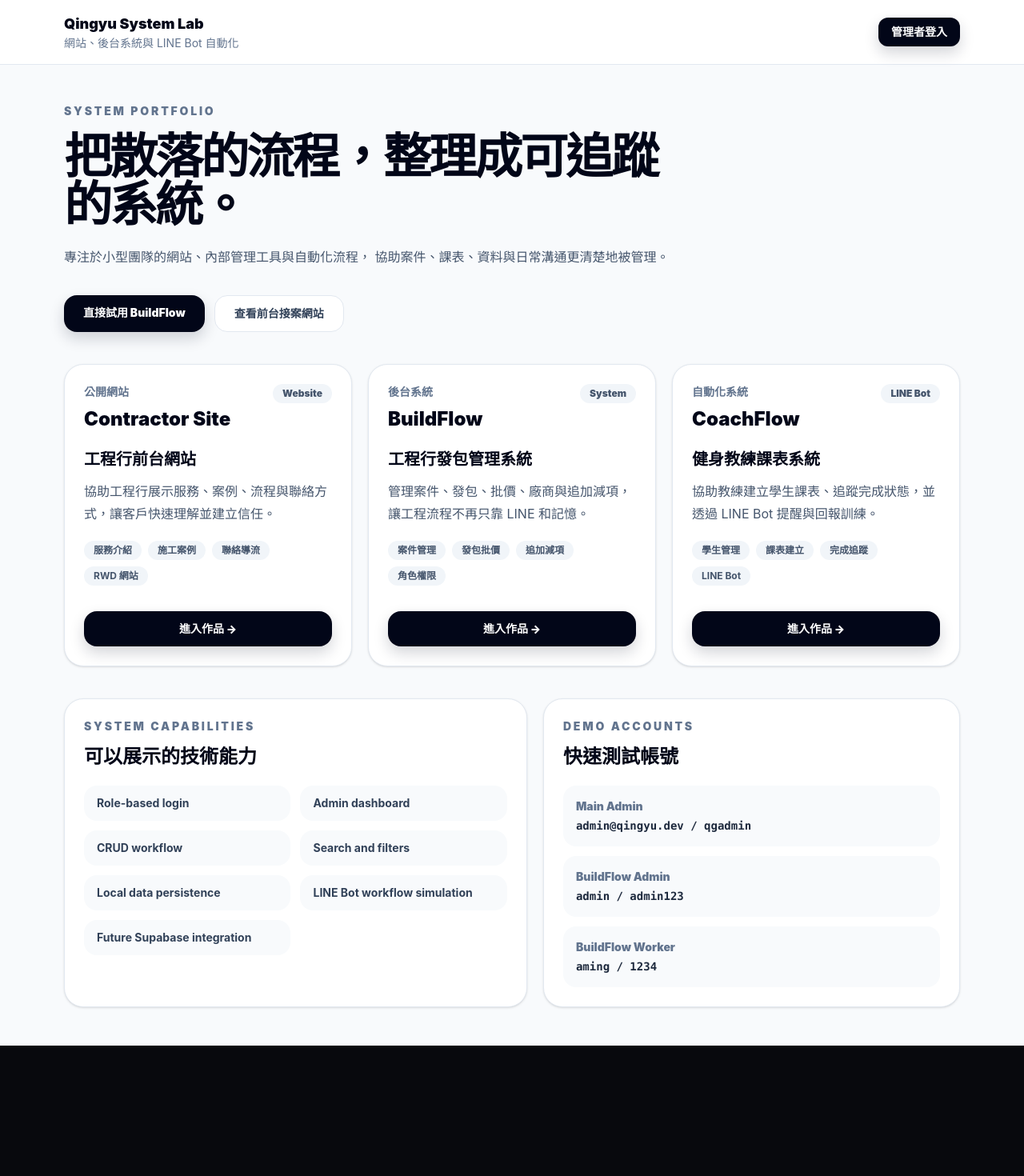
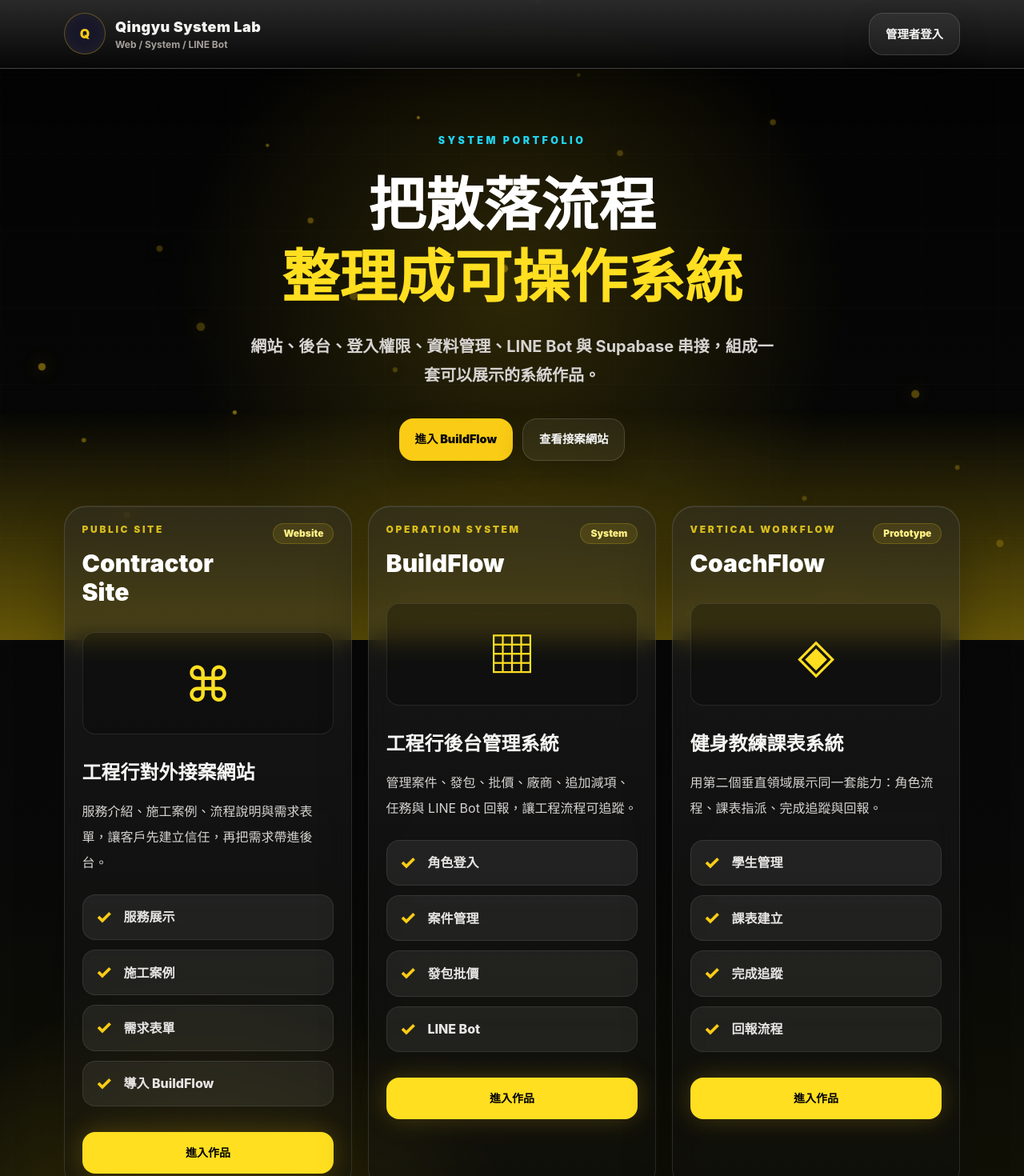
Before and after one commit to QingyuJin/qingyu-web-studio, a React (Vite) app: page / in a window 1280 px wide. Shown: the top 1470 px of the page at 80% size. Before the commit the page ends 1307 px from the top, so only its background shows below. Built offline with nearby package versions, Linux system fonts and the light colour scheme.

Commit message:
refresh portfolio ui with dark glass style

```diff
--- a/src/ContractorSite.jsx
+++ b/src/ContractorSite.jsx
@@ -177,14 +177,14 @@ function ContractorSite() {
   }
 
   return (
-    <main className="min-h-screen bg-slate-50 text-slate-950">
-      <header className="border-b border-slate-200 bg-white">
+    <main className="contractor-dark lab-page min-h-screen text-slate-950">
+      <header className="lab-topbar sticky top-0 z-30">
         <div className="mx-auto flex max-w-6xl flex-col gap-4 px-4 py-4 md:flex-row md:items-center md:justify-between">
           <div>
-            <Link to="/" className="text-sm font-bold text-slate-500">
+            <Link to="/" className="text-sm font-bold text-yellow-300">
               ← 回系統入口
             </Link>
-            <p className="mt-2 text-xl font-black">Contractor Site</p>
+            <p className="mt-2 text-xl font-black text-white">Contractor Site</p>
             <p className="text-sm text-slate-500">工程行對外接案網站</p>
           </div>
 
@@ -233,38 +233,30 @@ function HeroSection() {
   return (
     <section className="mx-auto max-w-6xl px-4 py-12 md:py-16">
       <div className="grid gap-10 lg:grid-cols-[1fr_420px] lg:items-center">
-        <div>
-          <p className="text-sm font-black uppercase tracking-[0.2em] text-slate-500">
-            Contractor Website
-          </p>
+        <div className="text-center lg:text-left">
+          <p className="lab-eyebrow">Contractor Website</p>
 
-          <h1 className="mt-4 text-4xl font-black tracking-[-0.05em] md:text-6xl">
+          <h1 className="mt-6 text-5xl font-black leading-tight tracking-normal md:text-7xl">
             讓工程行的服務、案例與聯絡方式被清楚看見。
           </h1>
 
-          <p className="mt-6 max-w-2xl leading-8 text-slate-600">
+          <p className="mt-6 max-w-2xl text-lg font-bold leading-9 text-slate-600">
             這是一個工程行對外接案網站原型，負責展示服務項目、施工案例、流程說明與聯絡導流。
             對外網站負責接案，內部系統則交給 BuildFlow 管理案件、發包與追加減項。
           </p>
 
-          <div className="mt-8 flex flex-wrap gap-3">
-            <a
-              href="#services"
-              className="rounded-2xl bg-slate-950 px-6 py-3 text-sm font-black text-white"
-            >
+          <div className="mt-8 flex flex-wrap justify-center gap-3 lg:justify-start">
+            <a href="#services" className="lab-primary-button">
               查看服務
             </a>
-            <a
-              href="#cases"
-              className="rounded-2xl border border-slate-200 bg-white px-6 py-3 text-sm font-black text-slate-700"
-            >
+            <a href="#cases" className="lab-secondary-button">
               查看案例
             </a>
           </div>
         </div>
 
-        <div className="rounded-3xl border border-slate-200 bg-white p-6 shadow-sm">
-          <p className="text-sm font-black text-slate-500">網站目的</p>
+        <div className="lab-glass-panel">
+          <p className="lab-eyebrow">Website Purpose</p>
 
           <div className="mt-5 grid gap-3">
             {[
@@ -272,10 +264,10 @@ function HeroSection() {
               "展示施工案例與信任感",
               "讓客戶快速送出需求",
               "把前台詢問導入後台管理",
-            ].map((item, index) => (
+            ].map((item) => (
               <div key={item} className="flex gap-3 rounded-2xl bg-slate-50 p-4">
-                <span className="grid h-7 w-7 shrink-0 place-items-center rounded-full bg-slate-950 text-xs font-black text-white">
-                  {index + 1}
+                <span className="grid h-7 w-7 shrink-0 place-items-center rounded-full bg-yellow-300 text-xs font-black text-black">
+                  ✓
                 </span>
                 <p className="font-bold text-slate-700">{item}</p>
               </div>
@@ -417,7 +409,7 @@ function WhyWebsiteSection() {
           <p className="text-sm font-black uppercase tracking-[0.2em] text-slate-500">
             Why Website
           </p>
-          <h2 className="mt-4 text-3xl font-black tracking-[-0.04em] md:text-5xl">
+          <h2 className="mt-4 text-3xl font-black tracking-normal md:text-5xl">
             工程行不能只靠 LINE 相簿和口頭介紹。
           </h2>
           <p className="mt-5 leading-8 text-slate-600">
@@ -453,7 +445,7 @@ function BuildFlowRelationSection() {
             <p className="text-sm font-black uppercase tracking-[0.2em] text-slate-400">
               Website + System
             </p>
-            <h2 className="mt-4 text-3xl font-black tracking-[-0.04em] md:text-5xl">
+            <h2 className="mt-4 text-3xl font-black tracking-normal md:text-5xl">
               前台負責接案，後台負責管理。
             </h2>
             <p className="mt-5 leading-8 text-slate-300">
@@ -537,7 +529,7 @@ function ContactSection({
         <div className="grid gap-8 lg:grid-cols-[0.9fr_1.1fr]">
           <div>
             <p className="text-sm font-black uppercase tracking-[0.2em] text-slate-500">Contact</p>
-            <h2 className="mt-4 text-3xl font-black tracking-[-0.04em] md:text-5xl">
+            <h2 className="mt-4 text-3xl font-black tracking-normal md:text-5xl">
               讓客戶用固定格式提供需求。
             </h2>
             <p className="mt-5 leading-8 text-slate-600">
@@ -677,7 +669,7 @@ function SectionTitle({ label, title, desc }) {
   return (
     <div>
       <p className="text-sm font-black uppercase tracking-[0.2em] text-slate-500">{label}</p>
-      <h2 className="mt-4 max-w-4xl text-3xl font-black tracking-[-0.04em] md:text-5xl">{title}</h2>
+      <h2 className="mt-4 max-w-4xl text-3xl font-black tracking-normal md:text-5xl">{title}</h2>
       {desc && <p className="mt-4 max-w-3xl leading-8 text-slate-600">{desc}</p>}
     </div>
   )
--- a/src/ProjectHub.jsx
+++ b/src/ProjectHub.jsx
@@ -2,31 +2,34 @@ import { Link } from "react-router-dom"
 
 const projects = [
   {
-    title: "工程行前台網站",
+    title: "工程行對外接案網站",
     name: "Contractor Site",
     path: "/contractor-site",
     status: "Website",
-    type: "公開網站",
-    desc: "協助工程行展示服務、案例、流程與聯絡方式，讓客戶快速理解並建立信任。",
-    features: ["服務介紹", "施工案例", "聯絡導流", "RWD 網站"],
+    type: "Public Site",
+    desc: "服務介紹、施工案例、流程說明與需求表單，讓客戶先建立信任，再把需求帶進後台。",
+    features: ["服務展示", "施工案例", "需求表單", "導入 BuildFlow"],
+    icon: "⌘",
   },
   {
-    title: "工程行發包管理系統",
+    title: "工程行後台管理系統",
     name: "BuildFlow",
     path: "/buildflow",
     status: "System",
-    type: "後台系統",
-    desc: "管理案件、發包、批價、廠商與追加減項，讓工程流程不再只靠 LINE 和記憶。",
-    features: ["案件管理", "發包批價", "追加減項", "角色權限"],
+    type: "Operation System",
+    desc: "管理案件、發包、批價、廠商、追加減項、任務與 LINE Bot 回報，讓工程流程可追蹤。",
+    features: ["角色登入", "案件管理", "發包批價", "LINE Bot"],
+    icon: "▦",
   },
   {
     title: "健身教練課表系統",
     name: "CoachFlow",
     path: "/coachflow",
-    status: "LINE Bot",
-    type: "自動化系統",
-    desc: "協助教練建立學生課表、追蹤完成狀態，並透過 LINE Bot 提醒與回報訓練。",
-    features: ["學生管理", "課表建立", "完成追蹤", "LINE Bot"],
+    status: "Prototype",
+    type: "Vertical Workflow",
+    desc: "用第二個垂直領域展示同一套能力：角色流程、課表指派、完成追蹤與回報。",
+    features: ["學生管理", "課表建立", "完成追蹤", "回報流程"],
+    icon: "◈",
   },
 ]
 
@@ -35,9 +38,10 @@ const capabilities = [
   "Admin dashboard",
   "CRUD workflow",
   "Search and filters",
-  "Local data persistence",
-  "LINE Bot workflow simulation",
-  "Future Supabase integration",
+  "Supabase webhook",
+  "LINE Bot task reports",
+  "Mobile-first UI",
+  "Interactive feedback",
 ]
 
 const demoAccounts = [
@@ -48,133 +52,135 @@ const demoAccounts = [
 
 function ProjectHub() {
   return (
-    <main className="min-h-screen bg-slate-50 text-slate-950">
-      <header className="border-b border-slate-200 bg-white">
+    <main className="lab-page min-h-screen overflow-hidden text-stone-100">
+      <FloatingParticles />
+
+      <header className="lab-topbar sticky top-0 z-30">
         <div className="mx-auto flex max-w-6xl items-center justify-between gap-4 px-4 py-4">
+          <Link to="/" className="flex items-center gap-3" aria-label="Qingyu System Lab">
+            <span className="lab-mark">Q</span>
             <div>
-            <p className="text-lg font-black">Qingyu System Lab</p>
-            <p className="text-sm text-slate-500">網站、後台系統與 LINE Bot 自動化</p>
+              <p className="text-lg font-black tracking-wide">Qingyu System Lab</p>
+              <p className="text-xs font-bold text-stone-400">Web / System / LINE Bot</p>
             </div>
+          </Link>
 
-          <Link
-            to="/login"
-            className="rounded-xl bg-slate-950 px-4 py-2 text-sm font-bold text-white"
-          >
+          <Link to="/login" className="lab-ghost-button">
             管理者登入
           </Link>
         </div>
       </header>
 
-      <section className="mx-auto max-w-6xl px-4 py-12">
-        <div className="max-w-3xl">
-          <p className="text-sm font-black uppercase tracking-[0.2em] text-slate-500">
-            System Portfolio
+      <section className="relative mx-auto max-w-6xl px-4 py-14 md:py-20">
+        <div className="mx-auto max-w-4xl text-center">
+          <p className="lab-eyebrow">SYSTEM PORTFOLIO</p>
+          <h1 className="mt-6 text-5xl font-black leading-tight tracking-normal text-white md:text-7xl">
+            把散落流程
+            <span className="block text-yellow-300">整理成可操作系統</span>
+          </h1>
+          <p className="mx-auto mt-6 max-w-2xl text-lg font-bold leading-9 text-stone-300 md:text-xl">
+            網站、後台、登入權限、資料管理、LINE Bot 與 Supabase 串接，組成一套可以展示的系統作品。
           </p>
 
-          <h1 className="mt-4 text-4xl font-black tracking-[-0.05em] md:text-6xl">
-            把散落的流程，整理成可追蹤的系統。
-          </h1>
-
-          <p className="mt-5 leading-8 text-slate-600">
-            專注於小型團隊的網站、內部管理工具與自動化流程，
-            協助案件、課表、資料與日常溝通更清楚地被管理。
-          </p>
-
-          <div className="mt-8 flex flex-wrap gap-3">
-            <Link
-              to="/buildflow"
-              className="rounded-2xl bg-slate-950 px-6 py-3 text-sm font-black text-white"
-            >
-              直接試用 BuildFlow
+          <div className="mt-9 flex flex-wrap justify-center gap-3">
+            <Link to="/buildflow" className="lab-primary-button">
+              進入 BuildFlow
             </Link>
-            <Link
-              to="/contractor-site"
-              className="rounded-2xl border border-slate-200 bg-white px-6 py-3 text-sm font-black text-slate-700"
-            >
-              查看前台接案網站
+            <Link to="/contractor-site" className="lab-secondary-button">
+              查看接案網站
             </Link>
           </div>
         </div>
 
-        <div className="mt-10 grid gap-5 lg:grid-cols-3">
+        <div className="mt-14 grid gap-5 lg:grid-cols-3">
           {projects.map((project) => (
-            <article
-              key={project.name}
-              className="flex min-h-[360px] flex-col justify-between rounded-3xl border border-slate-200 bg-white p-6 shadow-sm"
-            >
+            <Link key={project.name} to={project.path} className="lab-project-card group">
+              <div className="flex items-start justify-between gap-4">
                 <div>
-                <div className="flex items-start justify-between gap-3">
-                  <div>
-                    <p className="text-sm font-bold text-slate-500">{project.type}</p>
-                    <h2 className="mt-2 text-2xl font-black">{project.name}</h2>
+                  <p className="text-xs font-black uppercase tracking-[0.22em] text-yellow-300/80">
+                    {project.type}
+                  </p>
+                  <h2 className="mt-4 text-3xl font-black text-white">{project.name}</h2>
                 </div>
-
-                  <span className="rounded-full bg-slate-100 px-3 py-1 text-xs font-black text-slate-600">
+                <span className="rounded-full border border-yellow-300/20 bg-yellow-300/10 px-3 py-1 text-xs font-black text-yellow-200">
                   {project.status}
                 </span>
               </div>
 
-                <h3 className="mt-5 text-xl font-black">{project.title}</h3>
-                <p className="mt-3 leading-7 text-slate-600">{project.desc}</p>
+              <div className="my-8 grid h-32 place-items-center rounded-2xl border border-white/10 bg-black/25 text-6xl text-yellow-300 shadow-inner">
+                {project.icon}
+              </div>
 
-                <div className="mt-5 flex flex-wrap gap-2">
+              <h3 className="text-2xl font-black text-stone-100">{project.title}</h3>
+              <p className="mt-4 leading-8 text-stone-300">{project.desc}</p>
+
+              <div className="mt-6 grid gap-3">
                 {project.features.map((feature) => (
-                    <span
-                      key={feature}
-                      className="rounded-full bg-slate-100 px-3 py-1 text-xs font-bold text-slate-600"
-                    >
+                  <span key={feature} className="lab-check-row">
+                    <span>✓</span>
                     {feature}
                   </span>
                 ))}
               </div>
-              </div>
 
-              <Link
-                to={project.path}
-                className="mt-8 block rounded-2xl bg-slate-950 px-5 py-3 text-center text-sm font-black text-white"
-              >
-                進入作品 →
+              <span className="mt-8 inline-flex w-full items-center justify-center rounded-2xl bg-yellow-300 px-5 py-4 text-sm font-black text-black shadow-[0_0_32px_rgba(250,204,21,0.22)] transition group-hover:bg-yellow-200">
+                進入作品
+              </span>
             </Link>
-            </article>
           ))}
         </div>
+      </section>
 
-        <div className="mt-10 grid gap-5 lg:grid-cols-[1fr_0.9fr]">
-          <section className="rounded-3xl border border-slate-200 bg-white p-6 shadow-sm">
-            <p className="text-sm font-black uppercase tracking-[0.2em] text-slate-500">
-              System Capabilities
-            </p>
-            <h2 className="mt-3 text-2xl font-black">可以展示的技術能力</h2>
-            <div className="mt-5 grid gap-3 md:grid-cols-2">
+      <section className="relative mx-auto grid max-w-6xl gap-5 px-4 pb-16 lg:grid-cols-[1fr_0.85fr]">
+        <div className="lab-glass-panel">
+          <p className="lab-eyebrow">SYSTEM CAPABILITIES</p>
+          <h2 className="mt-4 text-3xl font-black text-white md:text-5xl">可展示能力</h2>
+          <div className="mt-7 grid gap-3 md:grid-cols-2">
             {capabilities.map((item) => (
-                <div
-                  key={item}
-                  className="rounded-2xl bg-slate-50 px-4 py-3 text-sm font-bold text-slate-700"
-                >
+              <div key={item} className="lab-check-row">
+                <span>✓</span>
                 {item}
               </div>
             ))}
           </div>
-          </section>
+        </div>
 
-          <section className="rounded-3xl border border-slate-200 bg-white p-6 shadow-sm">
-            <p className="text-sm font-black uppercase tracking-[0.2em] text-slate-500">
-              Demo Accounts
+        <div className="lab-glass-panel">
+          <p className="lab-eyebrow">DEMO ACCOUNTS</p>
+          <h2 className="mt-4 text-3xl font-black text-white">快速測試</h2>
+          <div className="mt-7 grid gap-3">
+            {demoAccounts.map((item) => (
+              <div key={item.label} className="rounded-2xl border border-white/10 bg-black/25 p-4">
+                <p className="text-xs font-black uppercase tracking-[0.18em] text-yellow-300/70">
+                  {item.label}
                 </p>
-            <h2 className="mt-3 text-2xl font-black">快速測試帳號</h2>
-            <div className="mt-5 grid gap-3">
-              {demoAccounts.map((item) => (
-                <div key={item.label} className="rounded-2xl bg-slate-50 p-4">
-                  <p className="text-sm font-black text-slate-500">{item.label}</p>
-                  <p className="mt-1 font-mono text-sm font-bold text-slate-800">{item.account}</p>
+                <p className="mt-2 font-mono text-sm font-bold text-stone-100">{item.account}</p>
               </div>
             ))}
           </div>
-          </section>
         </div>
       </section>
     </main>
   )
 }
 
+function FloatingParticles() {
+  return (
+    <div className="pointer-events-none fixed inset-0 z-0 overflow-hidden" aria-hidden="true">
+      {Array.from({ length: 26 }).map((_, index) => (
+        <span
+          key={index}
+          className="lab-particle"
+          style={{
+            "--x": `${(index * 37) % 100}%`,
+            "--y": `${(index * 61) % 100}%`,
+            "--d": `${5 + (index % 7)}s`,
+            "--s": `${3 + (index % 5)}px`,
+          }}
+        />
+      ))}
+    </div>
+  )
+}
+
 export default ProjectHub
--- a/src/index.css
+++ b/src/index.css
@@ -127,6 +127,240 @@ main :is(button, a[href])[class*="bg-slate-950"]:hover {
 ::selection {
   background: rgba(103, 232, 249, 0.35);
   color: white;
+}
+
+.lab-page {
+  position: relative;
+  isolation: isolate;
+  background:
+    radial-gradient(circle at 50% 18%, rgba(255, 214, 10, 0.16), transparent 26rem),
+    radial-gradient(circle at 20% 78%, rgba(255, 214, 10, 0.22), transparent 24rem),
+    linear-gradient(180deg, #030303 0%, #080908 52%, #1d1a03 100%);
+}
+
+.lab-page::before {
+  content: "";
+  position: fixed;
+  inset: 0;
+  z-index: -2;
+  background-image:
+    linear-gradient(rgba(255, 255, 255, 0.055) 1px, transparent 1px),
+    linear-gradient(90deg, rgba(255, 255, 255, 0.045) 1px, transparent 1px);
+  background-size: 96px 96px;
+  mask-image: linear-gradient(to bottom, transparent, black 14%, black 86%, transparent);
+  opacity: 0.35;
+}
+
+.lab-page::after {
+  content: "";
+  position: fixed;
+  inset: auto 0 0;
+  z-index: -1;
+  height: 36vh;
+  background: linear-gradient(to top, rgba(255, 214, 10, 0.38), transparent);
+  pointer-events: none;
+}
+
+.lab-topbar {
+  border-bottom: 1px solid rgba(255, 255, 255, 0.12);
+  background: linear-gradient(180deg, rgba(45, 45, 45, 0.92), rgba(8, 8, 8, 0.86));
+  box-shadow: 0 18px 50px rgba(0, 0, 0, 0.32);
+  backdrop-filter: blur(16px);
+}
+
+.lab-mark {
+  display: grid;
+  width: 52px;
+  height: 52px;
+  place-items: center;
+  border: 1px solid rgba(250, 204, 21, 0.32);
+  border-radius: 999px;
+  background: #17172a;
+  color: #facc15;
+  font-weight: 950;
+  box-shadow: inset 0 0 18px rgba(250, 204, 21, 0.06);
+}
+
+.lab-eyebrow {
+  color: #22d3ee;
+  font-size: 0.78rem;
+  font-weight: 950;
+  letter-spacing: 0.28em;
+}
+
+.lab-primary-button,
+.lab-secondary-button,
+.lab-ghost-button {
+  display: inline-flex;
+  min-height: 48px;
+  align-items: center;
+  justify-content: center;
+  border-radius: 18px;
+  padding: 0.85rem 1.25rem;
+  font-size: 0.9rem;
+  font-weight: 950;
+  box-shadow: 0 14px 34px rgba(0, 0, 0, 0.22);
+}
+
+.lab-primary-button {
+  background: #facc15;
+  color: #050505;
+}
+
+.lab-secondary-button,
+.lab-ghost-button {
+  border: 1px solid rgba(255, 255, 255, 0.14);
+  background: rgba(255, 255, 255, 0.06);
+  color: #f5f5f4;
+  backdrop-filter: blur(12px);
+}
+
+.lab-primary-button:hover,
+.lab-secondary-button:hover,
+.lab-ghost-button:hover,
+.lab-project-card:hover {
+  transform: translateY(-2px);
+}
+
+.lab-primary-button:active,
+.lab-secondary-button:active,
+.lab-ghost-button:active,
+.lab-project-card:active {
+  transform: translateY(1px) scale(0.985);
+}
+
+.lab-project-card,
+.lab-glass-panel {
+  position: relative;
+  border: 1px solid rgba(255, 255, 255, 0.12);
+  border-radius: 28px;
+  background:
+    linear-gradient(180deg, rgba(255, 255, 255, 0.08), rgba(255, 255, 255, 0.025)),
+    rgba(0, 0, 0, 0.38);
+  box-shadow:
+    inset 0 1px rgba(255, 255, 255, 0.1),
+    0 24px 60px rgba(0, 0, 0, 0.28);
+  backdrop-filter: blur(16px);
+}
+
+.lab-project-card {
+  display: flex;
+  min-height: 520px;
+  flex-direction: column;
+  padding: 1.35rem;
+}
+
+.lab-glass-panel {
+  padding: 1.35rem;
+}
+
+.lab-check-row {
+  display: flex;
+  align-items: center;
+  gap: 0.9rem;
+  border: 1px solid rgba(255, 255, 255, 0.09);
+  border-radius: 16px;
+  background: rgba(255, 255, 255, 0.07);
+  padding: 0.9rem 1rem;
+  color: #e7e5e4;
+  font-weight: 850;
+}
+
+.lab-check-row span {
+  color: #facc15;
+  font-size: 1.45rem;
+  line-height: 1;
+}
+
+.lab-particle {
+  position: absolute;
+  left: var(--x);
+  top: var(--y);
+  width: var(--s);
+  height: var(--s);
+  border-radius: 999px;
+  background: #facc15;
+  box-shadow: 0 0 18px rgba(250, 204, 21, 0.85);
+  opacity: 0.75;
+  animation: lab-firefly var(--d) ease-in-out infinite alternate;
+}
+
+@keyframes lab-firefly {
+  to {
+    transform: translate3d(18px, -28px, 0) scale(1.55);
+    opacity: 0.22;
+  }
+}
+
+.contractor-dark {
+  background:
+    radial-gradient(circle at 50% 12%, rgba(250, 204, 21, 0.14), transparent 22rem),
+    linear-gradient(180deg, #050505 0%, #090909 58%, #262100 100%);
+  color: #f5f5f4;
+}
+
+.contractor-dark .bg-white,
+.contractor-dark .bg-slate-50 {
+  background-color: rgba(255, 255, 255, 0.055) !important;
+}
+
+.contractor-dark .border-slate-200,
+.contractor-dark .border-slate-300 {
+  border-color: rgba(255, 255, 255, 0.12) !important;
+}
+
+.contractor-dark .text-slate-950,
+.contractor-dark .text-slate-800,
+.contractor-dark .text-slate-700 {
+  color: #f5f5f4 !important;
+}
+
+.contractor-dark .text-slate-600,
+.contractor-dark .text-slate-500,
+.contractor-dark .text-slate-400 {
+  color: #c9c6be !important;
+}
+
+.contractor-dark :is(h1, h2) {
+  color: #fff;
+}
+
+.contractor-dark section,
+.contractor-dark article,
+.contractor-dark pre,
+.contractor-dark form,
+.contractor-dark aside,
+.contractor-dark div[class*="rounded-3xl"],
+.contractor-dark div[class*="rounded-2xl"] {
+  box-shadow: none;
+}
+
+.contractor-dark article,
+.contractor-dark form,
+.contractor-dark pre,
+.contractor-dark div[class*="rounded-3xl"][class*="border"] {
+  backdrop-filter: blur(14px);
+}
+
+.contractor-dark input,
+.contractor-dark select,
+.contractor-dark textarea {
+  border-color: rgba(255, 255, 255, 0.16);
+  background: rgba(0, 0, 0, 0.34);
+  color: #f5f5f4;
+}
+
+.contractor-dark a[class*="bg-slate-950"],
+.contractor-dark button[class*="bg-slate-950"] {
+  background: #facc15 !important;
+  color: #050505 !important;
+  box-shadow: 0 0 28px rgba(250, 204, 21, 0.22);
+}
+
+.contractor-dark a[class*="bg-white"],
+.contractor-dark button[class*="bg-white"] {
+  background: rgba(255, 255, 255, 0.08) !important;
+  color: #f5f5f4 !important;
 }
 
 .text-safe {
```
Lines whose indentation alone changed are shown as unchanged.
